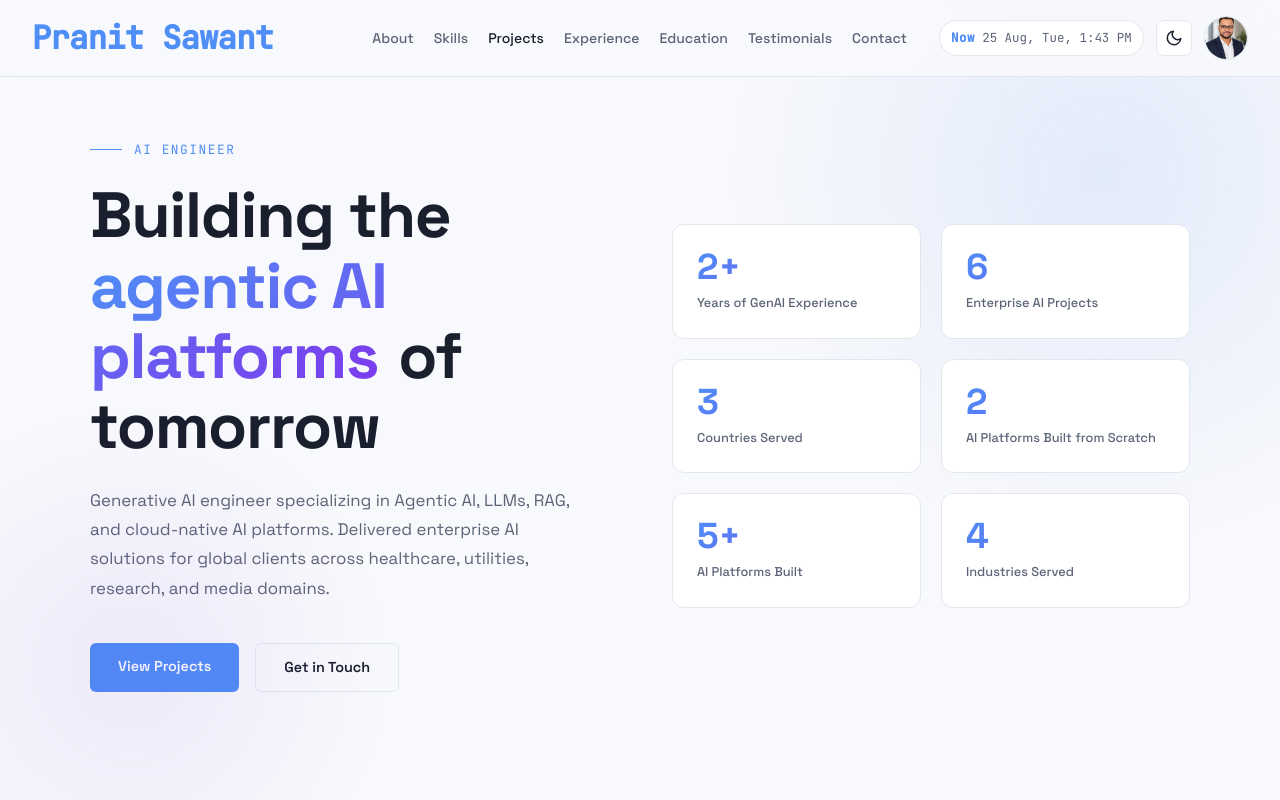
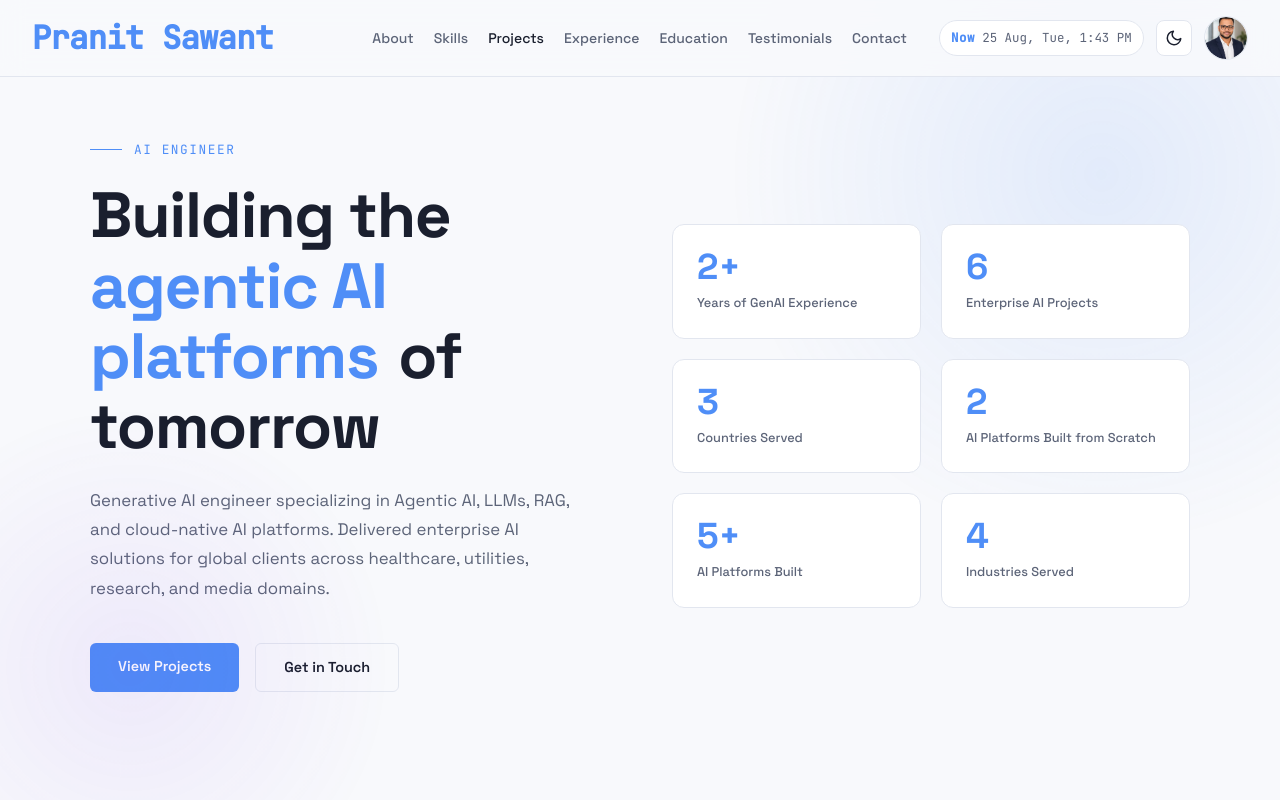
Before and after one commit to pranitsawant80/pranitsawant80.github.io, a plain HTML site: page index.html in a window 1280 px wide. Shown: the top 800 px of the page. Drawn offline with Linux system fonts and the light colour scheme.

Commit message:
Fix hero/stat text disappearing under Dark Reader and similar extensions
The gradient-clip text trick (background-clip:text + transparent fill)
is a known blind spot for dark-mode-rewriting extensions, which was
making the rotating headline and stat numbers invisible. Swapped both
to a plain solid color, and added darkreader-lock so Dark Reader skips
re-theming a site that already ships its own dark/light toggle.

Co-Authored-By: Claude Sonnet 5 <noreply@anthropic.com>

```diff
--- a/css/style.css
+++ b/css/style.css
@@ -74,11 +74,8 @@ h1 {
   margin-bottom: 1.5rem;
 }
 
-h1 span {
-  background: linear-gradient(135deg, var(--accent), var(--accent2));
-  -webkit-background-clip: text;
-  -webkit-text-fill-color: transparent;
-  background-clip: text;
+#hero-rotate {
+  color: var(--accent);
 }
 
 h2 {
@@ -436,10 +433,7 @@ nav.scrolled {
 .stat-num {
   font-size: 2.25rem;
   font-weight: 700;
-  background: linear-gradient(135deg, var(--accent), var(--accent2));
-  -webkit-background-clip: text;
-  -webkit-text-fill-color: transparent;
-  background-clip: text;
+  color: var(--accent);
   line-height: 1;
   margin-bottom: 0.5rem;
 }
--- a/index.html
+++ b/index.html
@@ -10,6 +10,10 @@
   <meta name="keywords" content="AI Engineer, Generative AI, LLM, Agentic AI, Machine Learning, Data Science, RAG, Azure OpenAI, FastAPI">
   <meta name="author" content="Pranit Sawant">
   <meta name="theme-color" content="#4f8ef7">
+
+  <!-- This site ships its own light/dark theme (see the toggle in the nav) -->
+  <!-- Tells the Dark Reader extension to skip re-theming the page -->
+  <meta name="darkreader-lock">
 
   <!-- Open Graph Tags (Social Media) -->
   <meta property="og:type" content="website">
```
